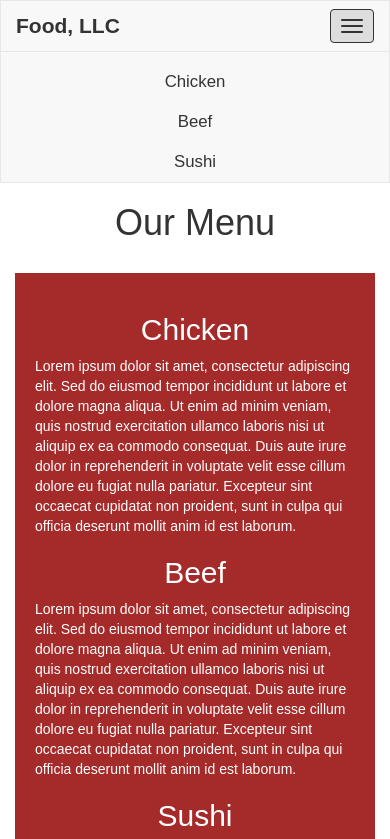
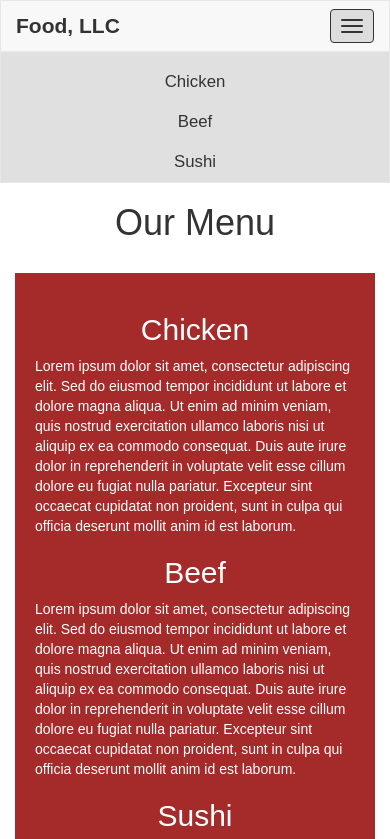
Before and after one commit to eyupmxexperts/module3, a plain HTML site: page index.html in a window 390 px wide. Both pictures are taken after a click on the button "Toggle navigation". Shown: the top 839 px of the page. Drawn offline with nearby package versions, Linux system fonts and the light colour scheme.

Commit message:
Verbeteringen doorgevoerd aan navbar en responsiviteit voor module 3 opdracht

```diff
--- a/css/style.css
+++ b/css/style.css
@@ -29,8 +29,8 @@ body {
 #nav-list a {
     color: #333;
     font-size: 1.2em;
-    display: block; /* Ensures full width clickable area */
-    padding: 10px 0; /* Adds spacing around menu items */
+    display: block;
+    padding: 10px 0;
 }
 
 #nav-list a:hover {
@@ -42,11 +42,23 @@ body {
     padding: 20px;
     color: white;
     margin-top: 20px;
-    min-height: 1000px; /* Ensures scroll for smaller screens */
+    min-height: 1000px;
 }
 
 #main-content h2 {
     color: white;
+}
+
+h1 {
+    text-align: center;
+}
+
+.tall-section {
+    min-height: 1000px;
+}
+
+#collapsable-nav {
+    transition: all 0.3s ease-in-out;
 }
 
 /* Adjustments for mobile view */
@@ -56,7 +68,7 @@ body {
     }
 
     #collapsable-nav {
-        background-color: #f8f8f8;
+        background-color: #e0e0e0;
         border-top: 1px solid #e7e7e7;
     }
 
@@ -66,10 +78,16 @@ body {
 
     #nav-list a {
         border-bottom: 1px solid #e7e7e7;
-        text-align: center; /* Ensures text is centered in the mobile view */
+        text-align: center;
     }
 
     #nav-list a:last-child {
-        border-bottom: none; /* Removes the bottom border from the last item */
+        border-bottom: none;
+    }
+
+    .full-width {
+        width: 100%;
+        margin: 0;
+        padding: 0;
     }
 }
--- a/index.html
+++ b/index.html
@@ -24,7 +24,7 @@
             <a class="navbar-brand" href="#">Food, LLC</a>
         </div>
         <div class="collapse navbar-collapse" id="collapsable-nav">
-            <ul class="nav navbar-nav visible-xs text-center" id="nav-list">
+            <ul class="nav navbar-nav visible-xs text-center full-width" id="nav-list">
                 <li><a href="#chicken">Chicken</a></li>
                 <li><a href="#beef">Beef</a></li>
                 <li><a href="#sushi">Sushi</a></li>
@@ -38,7 +38,7 @@
     <h1 class="text-center">Our Menu</h1>
     <div class="row">
         <div class="col-xs-12">
-            <div id="main-content">
+            <div id="main-content" class="tall-section">
                 <section id="chicken">
                     <h2 class="text-center">Chicken</h2>
                     <p>Lorem ipsum dolor sit amet, consectetur adipiscing elit. Sed do eiusmod tempor incididunt ut labore et dolore magna aliqua. Ut enim ad minim veniam, quis nostrud exercitation ullamco laboris nisi ut aliquip ex ea commodo consequat. Duis aute irure dolor in reprehenderit in voluptate velit esse cillum dolore eu fugiat nulla pariatur. Excepteur sint occaecat cupidatat non proident, sunt in culpa qui officia deserunt mollit anim id est laborum.</p>
```
